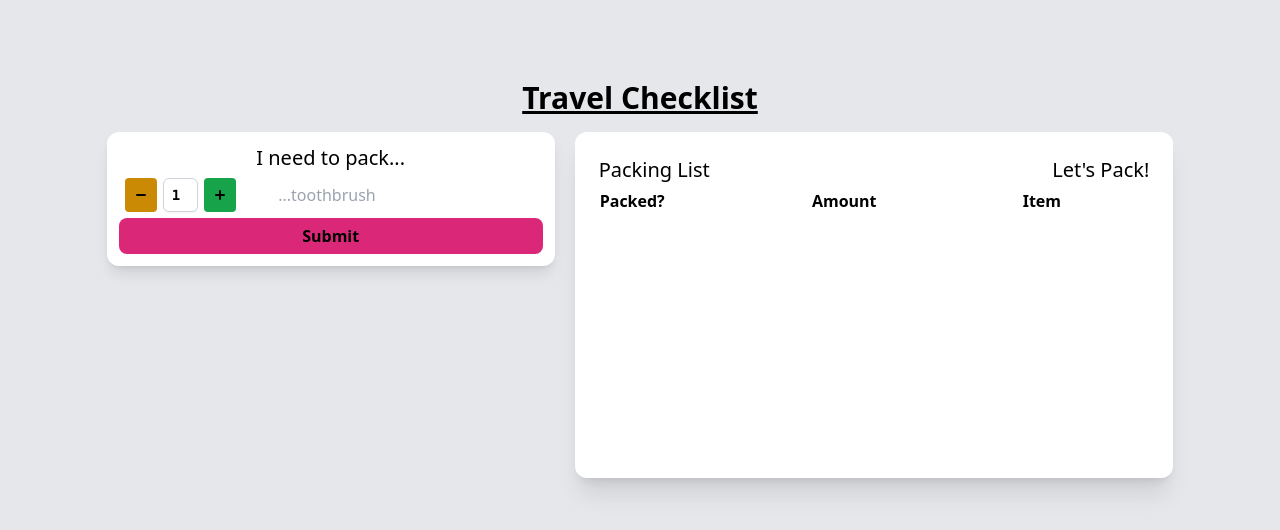
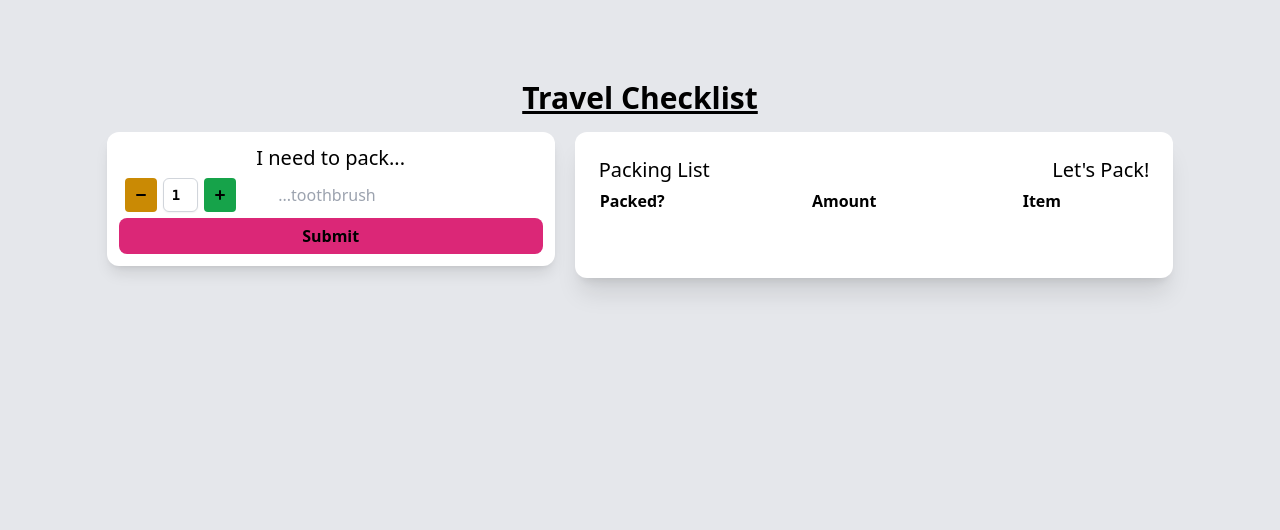
Before and after one commit to afialydia/travel-checklist, a React (Create React App) app: page / in a window 1280 px wide. Shown: the top 530 px of the page. Built offline with nearby package versions, Linux system fonts and the light colour scheme.

Commit message:
Update index.css
removed min height from table body as it caused a box-sizing bug.

```diff
--- a/src/index.css
+++ b/src/index.css
@@ -13,7 +13,3 @@ input::-webkit-inner-spin-button {
 input[type="number"] {
 	-moz-appearance: textfield;
 }
-
-tbody {
-	height: 30vh !important;
-}
```
